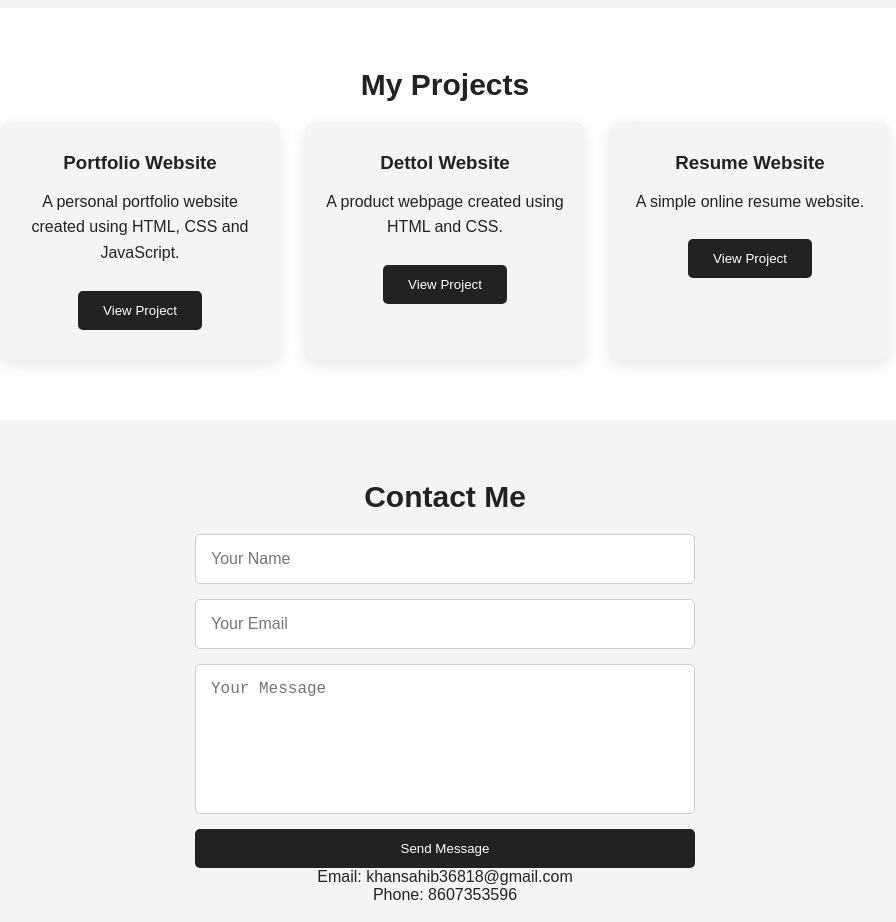
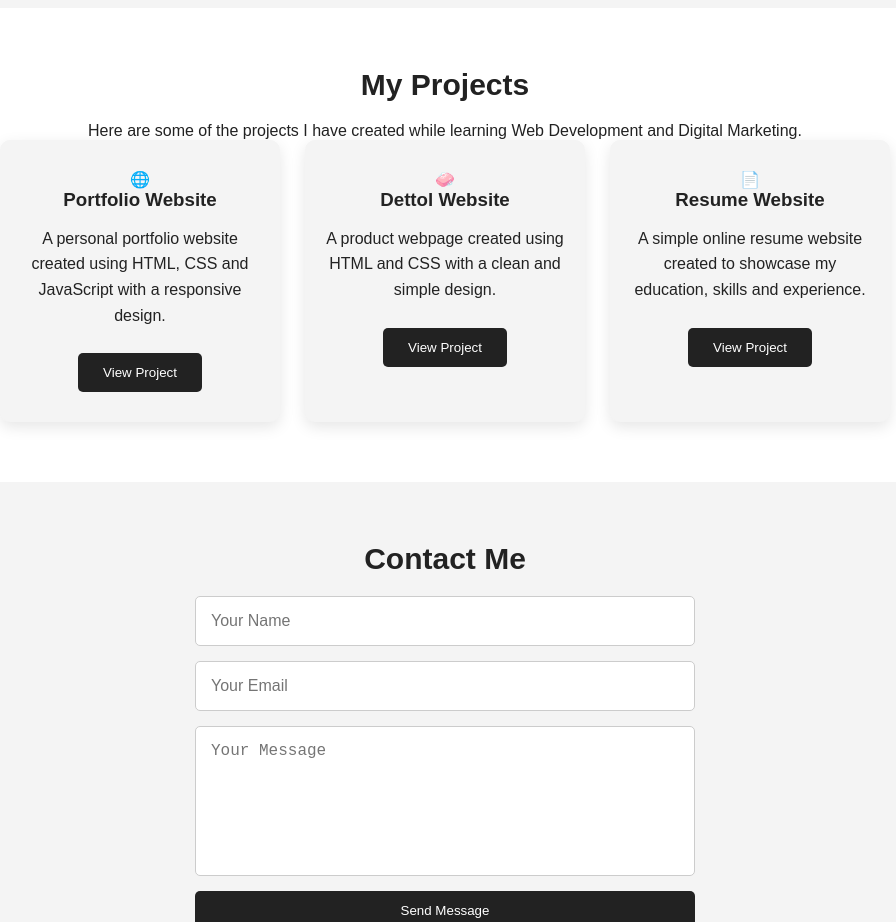
Before and after one commit to khansahib36818-boop/myportfolio, a plain HTML site: page index.html in a window 1280 px wide. Shown: the part 1640-2562 px from the top of the page, without its empty margins (195-1091 px from the left). Drawn offline with Linux system fonts and the light colour scheme.

Commit message:
Update index.html

```diff
--- a/index.html
+++ b/index.html
@@ -151,45 +151,67 @@
     </div>
 
 </section>
-    <section id="projects"class="animate">
+   <section id="projects" class="animate">
+
     <h2>My Projects</h2>
+
+    <p class="projects-intro">
+        Here are some of the projects I have created while learning
+        Web Development and Digital Marketing.
+    </p>
 
     <div class="project-container">
 
         <div class="project-card">
+            <div class="project-icon">🌐</div>
+
             <h3>Portfolio Website</h3>
+
             <p>
                 A personal portfolio website created using
-                HTML, CSS and JavaScript.
+                HTML, CSS and JavaScript with a responsive design.
             </p>
+
             <button onclick="showProject('Portfolio Website')">
                 View Project
             </button>
         </div>
 
+
         <div class="project-card">
+            <div class="project-icon">🧼</div>
+
             <h3>Dettol Website</h3>
+
             <p>
-                A product webpage created using HTML and CSS.
+                A product webpage created using HTML and CSS
+                with a clean and simple design.
             </p>
+
             <button onclick="showProject('Dettol Website')">
                 View Project
             </button>
         </div>
 
+
         <div class="project-card">
+            <div class="project-icon">📄</div>
+
             <h3>Resume Website</h3>
+
             <p>
-                A simple online resume website.
+                A simple online resume website created to
+                showcase my education, skills and experience.
             </p>
+
             <button onclick="showProject('Resume Website')">
                 View Project
             </button>
         </div>
 
     </div>
+
 </section>
-
 <section id="contact">
     <h2>Contact Me</h2>
 
```
